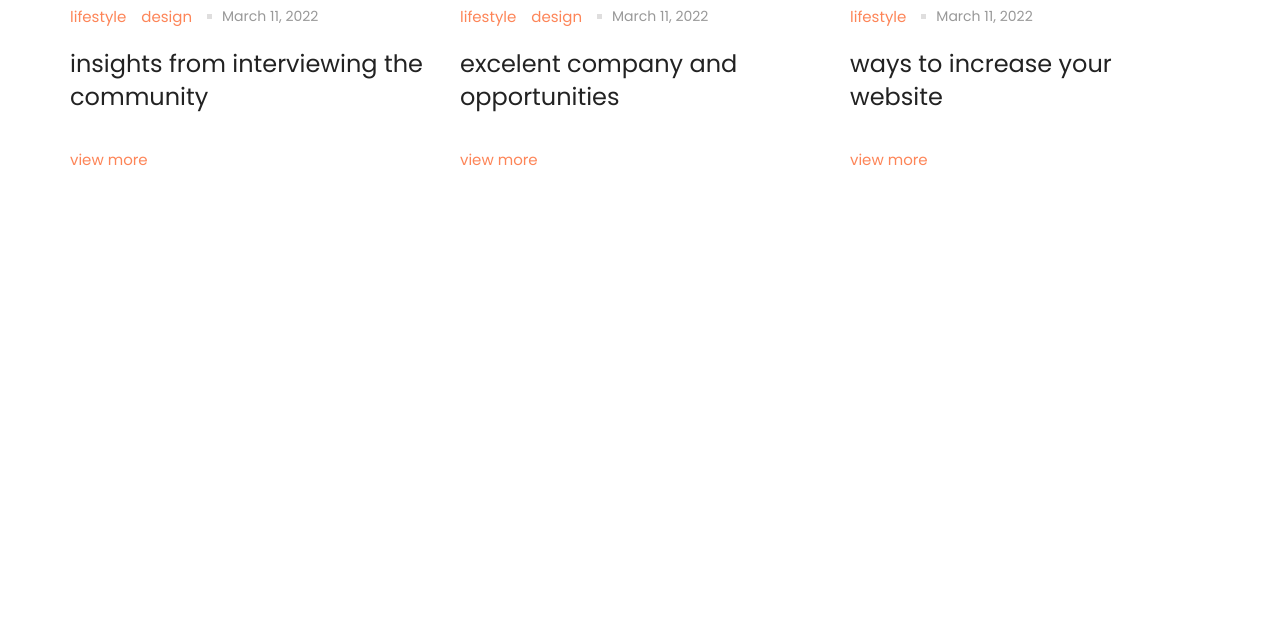
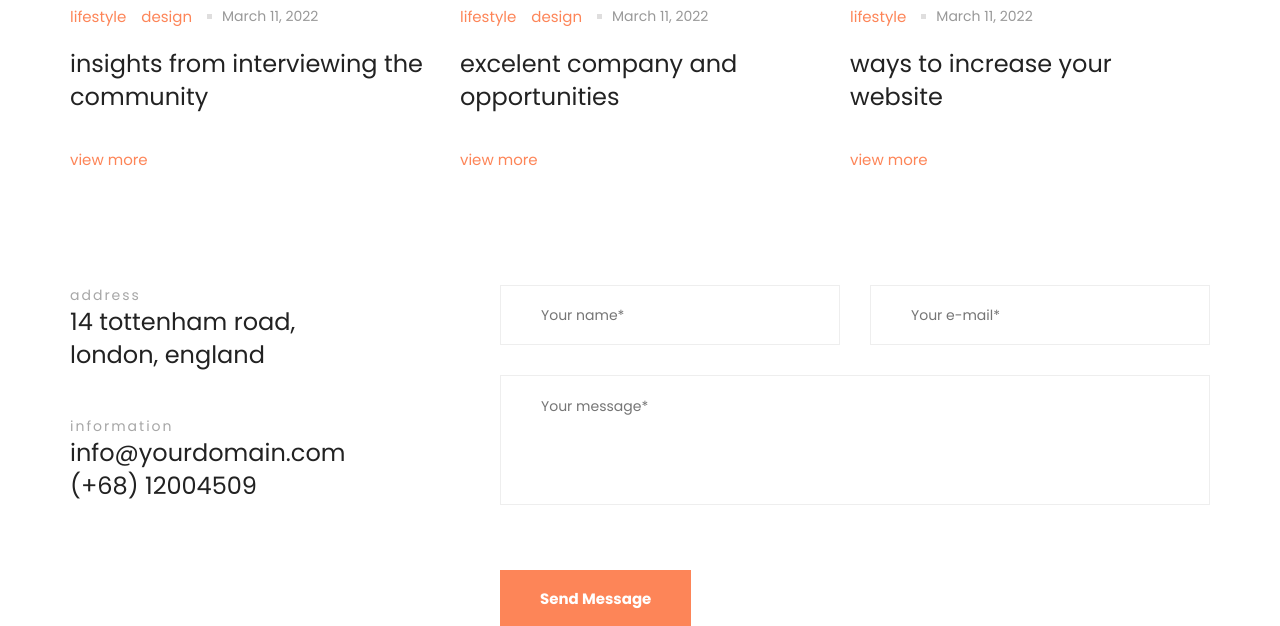
Before and after one commit to CrazyCatTop/anow, a website: page src/index.html in a window 1280 px wide. Shown: the part 6017-6643 px from the top of the page. Before the commit the page ends 6287 px from the top, so only its background shows below. Drawn offline with Linux system fonts and the light colour scheme.

Commit message:
contacts screen

```diff
--- a/src/index.html
+++ b/src/index.html
@@ -303,6 +303,35 @@
         </div>
     </section>
 
+    <section class="contacts">
+        <div class="container">
+            <div class="contacts__wrapper">
+                <div class="contacts__contacts-block">
+                    <div class="contacts__contact">
+                        <div class="contacts__title">address</div>
+                        <div class="contacts__content">
+                            14 tottenham road, london, england
+                        </div>
+                    </div>
+                    <div class="contacts__contact">
+                        <div class="contacts__title">information</div>
+                        <div class="contacts__content">
+                            info@yourdomain.com (+68) 12004509
+                        </div>
+                    </div>
+                </div>
+                <form class="contacts__form">
+                    <input placeholder="Your name*" name="name" id="name" type="text" class="contacts__input">
+                    <input placeholder="Your e-mail*" name="email" id="email" type="text" class="contacts__input">
+                    <textarea placeholder="Your message*" name="text" id="text" class="contacts__textarea"></textarea>
+                    <div class="contacts__buttons">
+                        <button type="button" class="button">Send Message</button>
+                    </div>
+                </fo>
+            </div>
+        </div>
+    </section>
+
     <script src="js/script.js"></script>
 </body>
 </html>
--- /dev/null
+++ b/src/sass/blocks/_contacts.scss
@@ -0,0 +1,57 @@
+.contacts {
+    margin-top: 115px;
+    &__wrapper {
+        display: flex;
+        justify-content: space-between;
+        padding: 0 15px;
+    }
+    &__contacts-block {
+        width: 305px;
+    }
+    &__contact {
+        margin-bottom: 45px;
+        &:last-child {
+            margin-bottom: 0;
+        }
+    }
+    &__title {
+        font-weight: 400;
+        font-size: 14px;
+        line-height: 20px;
+        letter-spacing: 2px;
+        color: rgba(34, 34, 34, 0.4);
+    }
+    &__content {
+        font-weight: 400;
+        font-size: 24px;
+        line-height: 33px;
+        color: #222222;
+    }
+    &__form {
+        width: 710px;
+        display: grid;
+        grid-template: 60px 130px 91px / repeat(2, 340px);
+        gap: 30px;
+    }
+    &__input, &__textarea {
+        outline: none;
+        border: 1px solid #EEEEEE;
+        padding: 20px 40px;
+        background-color: #fff;
+        font-weight: 400;
+        font-size: 14px;
+        line-height: 21px;
+        color: #999999;
+        &:valid {
+            color: #222;
+        }
+    }
+    &__textarea {
+        resize: none;
+        grid-column: 1 / 3;
+    }
+    &__buttons {
+        display: flex;
+        align-items: flex-end;
+    }
+}
--- a/src/sass/style.scss
+++ b/src/sass/style.scss
@@ -42,3 +42,4 @@ a {
 @import 'blocks/skills';
 @import 'blocks/team';
 @import 'blocks/news';
+@import 'blocks/contacts';
```
Also changed, not shown: src/css/style.min.css.
